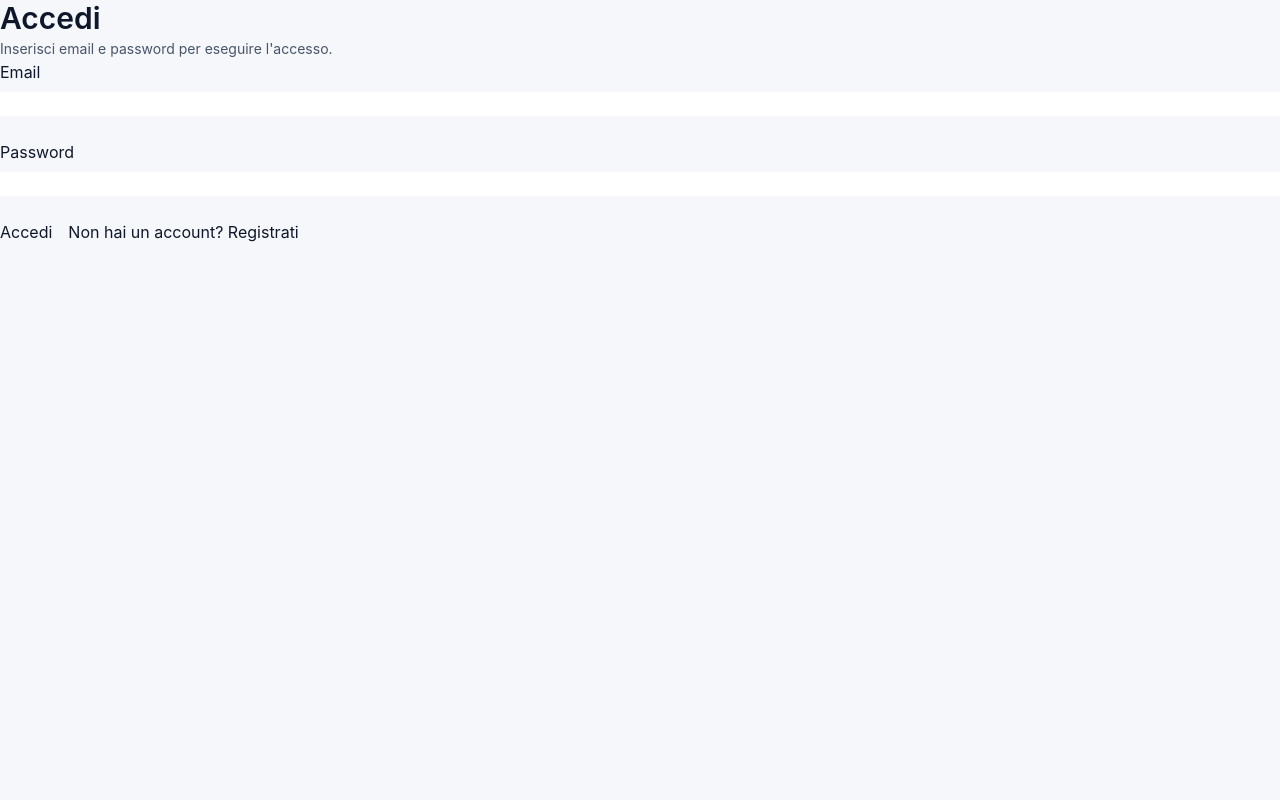
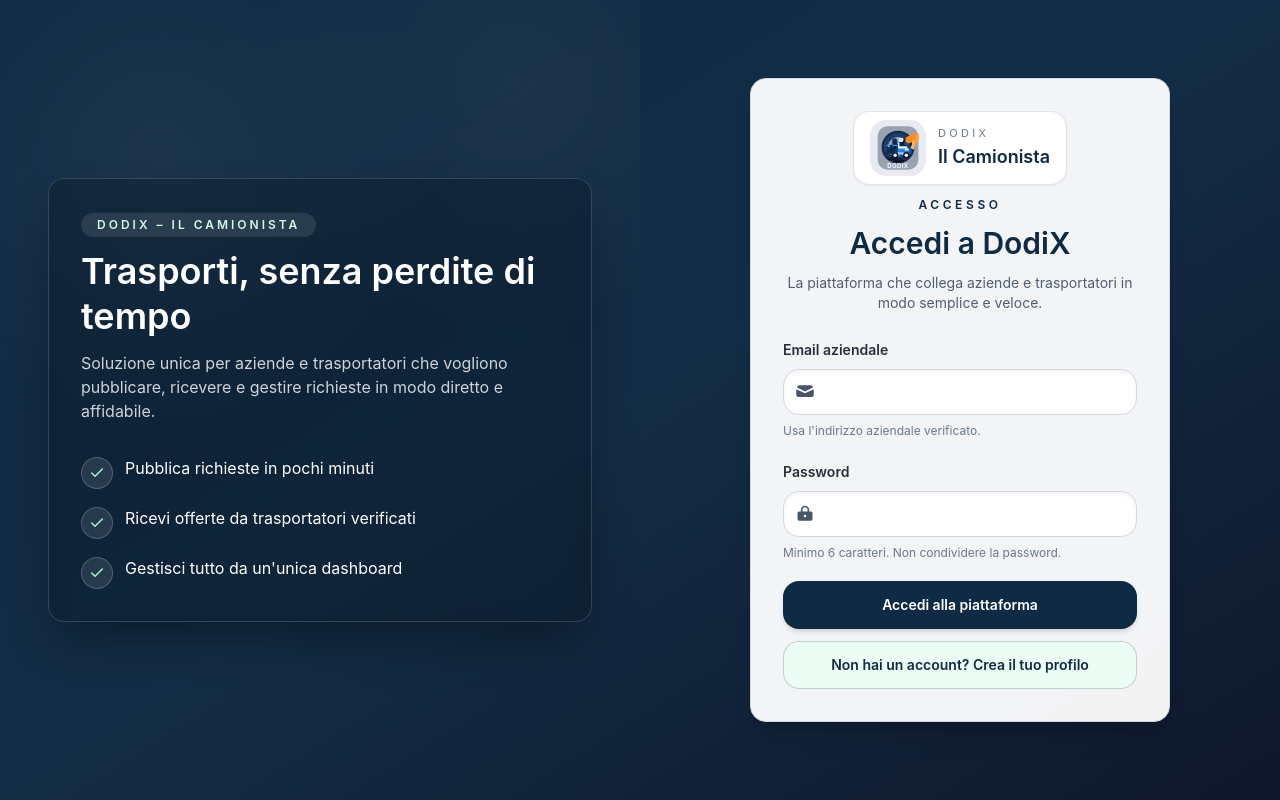
Before and after one commit to diegodirisodd-cmd/1dodix-il-camionista-mvp, a Next.js app: page /login in a window 1280 px wide. Built offline with nearby package versions, Linux system fonts and the light colour scheme.

Commit message:
Refactor login form to use FormData and transitions

```diff
--- a/src/app/login/page.tsx
+++ b/src/app/login/page.tsx
@@ -1,64 +1,221 @@
 "use client";
 
+import Image from "next/image";
 import Link from "next/link";
-import { FormEvent, useState } from "react";
+import { useRouter } from "next/navigation";
+import { useState, useTransition } from "react";
 
 export default function LoginPage() {
   const [result, setResult] = useState<string | null>(null);
   const [error, setError] = useState<string | null>(null);
+  const [loading, startTransition] = useTransition();
+  const router = useRouter();
 
-  const handleSubmit = async (event: FormEvent<HTMLFormElement>) => {
-    event.preventDefault();
+  const handleSubmit = (formData: FormData) => {
     setResult(null);
     setError(null);
 
-    const formData = new FormData(event.currentTarget);
+    startTransition(async () => {
+      try {
+        const payload = Object.fromEntries(formData.entries());
+
         const response = await fetch("/api/auth/login", {
           method: "POST",
-      body: formData,
+          headers: { "Content-Type": "application/json" },
+          body: JSON.stringify(payload),
         });
 
         const data = await response.json();
 
         if (!response.ok) {
-      setError(data.error ?? "Accesso non riuscito.");
+          setError(data?.error ?? "Email o password non valide");
           return;
         }
 
-    const roleInfo = data.role ? ` (ruolo: ${data.role.toLowerCase()})` : "";
-    setResult(`${data.message ?? "Accesso eseguito."}${roleInfo}`);
+        setResult("Accesso eseguito.");
+        router.replace(data?.redirectTo ?? "/dashboard");
+      } catch (err) {
+        console.error("Errore durante il login", err);
+        setError("Accesso non riuscito. Riprova tra qualche istante.");
+      }
+    });
   };
 
   return (
-    <section>
-      <h1>Accedi</h1>
-      <p>Inserisci email e password per eseguire l'accesso.</p>
-
-      <form onSubmit={handleSubmit}>
-        <div className="form-field">
-          <label htmlFor="email">Email</label>
-          <input id="email" name="email" type="email" required />
+    <section className="grid min-h-screen grid-cols-1 bg-gradient-to-br from-[#0f2a44] via-[#132d46] to-[#0f172a] text-white lg:grid-cols-2">
+      <div className="relative hidden overflow-hidden px-12 py-16 lg:block">
+        <div className="absolute inset-0 opacity-40" aria-hidden>
+          <div className="h-full w-full bg-[radial-gradient(circle_at_25%_20%,rgba(255,255,255,0.12),transparent_35%),radial-gradient(circle_at_80%_10%,rgba(255,255,255,0.1),transparent_30%)]" />
+        </div>
+        <div className="relative mx-auto flex h-full max-w-3xl items-center justify-center">
+          <div className="space-y-8 rounded-2xl border border-white/15 bg-black/20 p-8 shadow-2xl shadow-black/40 backdrop-blur">
+            <div className="space-y-3">
+              <span className="inline-flex items-center gap-2 rounded-full bg-white/10 px-4 py-1 text-xs font-semibold uppercase tracking-[0.25em] text-emerald-100">
+                DodiX – Il Camionista
+              </span>
+              <h1 className="text-4xl font-semibold leading-tight text-white">Trasporti, senza perdite di tempo</h1>
+              <p className="text-base text-white/80">
+                Soluzione unica per aziende e trasportatori che vogliono pubblicare, ricevere e gestire richieste in modo diretto e affidabile.
+              </p>
+            </div>
+            <ul className="space-y-4 text-base text-white/80">
+              {["Pubblica richieste in pochi minuti", "Ricevi offerte da trasportatori verificati", "Gestisci tutto da un'unica dashboard"].map((item) => (
+                <li key={item} className="flex items-start gap-3">
+                  <span className="mt-0.5 flex h-8 w-8 items-center justify-center rounded-full border border-white/20 bg-white/10 text-emerald-200">
+                    <svg
+                      xmlns="http://www.w3.org/2000/svg"
+                      viewBox="0 0 24 24"
+                      fill="none"
+                      stroke="currentColor"
+                      strokeWidth="2.2"
+                      strokeLinecap="round"
+                      strokeLinejoin="round"
+                      className="h-4 w-4"
+                      aria-hidden
+                    >
+                      <polyline points="20 6 9 17 4 12" />
+                    </svg>
+                  </span>
+                  <span className="leading-relaxed text-white">{item}</span>
+                </li>
+              ))}
+            </ul>
+          </div>
+        </div>
       </div>
 
-        <div className="form-field">
-          <label htmlFor="password">Password</label>
-          <input id="password" name="password" type="password" required />
+      <div className="flex items-center justify-center px-4 py-12 sm:px-8 lg:px-12 lg:py-16">
+        <div className="w-full max-w-[420px] space-y-6 rounded-2xl border border-neutral-200 bg-white/95 p-8 text-neutral-900 shadow-xl shadow-black/10">
+          <div className="space-y-3 text-center">
+              <div className="flex justify-center">
+                <div className="inline-flex items-center gap-3 rounded-2xl border border-neutral-200/70 bg-white px-4 py-2 shadow-sm">
+                  <div className="relative h-14 w-14 overflow-hidden rounded-xl bg-neutral-100">
+                    <Image
+                      src="/dodix-logo.svg"
+                      alt="Logo DodiX"
+                      fill
+                      sizes="56px"
+                      className="object-contain"
+                      priority
+                    />
+                  </div>
+                  <div className="text-left leading-tight">
+                    <p className="text-[11px] uppercase tracking-[0.3em] text-neutral-500">DodiX</p>
+                    <p className="text-lg font-semibold text-[#0f2a44]">Il Camionista</p>
+                  </div>
+                </div>
+              </div>
+            <p className="text-xs font-semibold uppercase tracking-[0.3em] text-[#0f2a44]">Accesso</p>
+            <h2 className="text-3xl font-semibold text-[#0f2a44]">Accedi a DodiX</h2>
+            <p className="text-sm text-neutral-600">
+              La piattaforma che collega aziende e trasportatori in modo semplice e veloce.
+            </p>
           </div>
 
-        <div className="form-actions">
-          <button type="submit">Accedi</button>
-          <span>
-            Non hai un account? <Link href="/register">Registrati</Link>
+          {result && (
+            <p className="rounded-lg border border-emerald-200 bg-emerald-50 px-4 py-3 text-sm font-semibold text-emerald-800" aria-live="polite">
+              {result}
+            </p>
+          )}
+          {error && (
+            <div className="flex items-start gap-3 rounded-lg border border-red-200 bg-red-50 px-4 py-3 text-sm text-red-800" role="alert" aria-live="assertive">
+              <svg
+                xmlns="http://www.w3.org/2000/svg"
+                viewBox="0 0 20 20"
+                fill="currentColor"
+                className="h-5 w-5 flex-shrink-0"
+                aria-hidden
+              >
+                <path
+                  fillRule="evenodd"
+                  d="M10 18a8 8 0 100-16 8 8 0 000 16zm-.75-11.75a.75.75 0 011.5 0v4.5a.75.75 0 01-1.5 0v-4.5zm0 7a.75.75 0 111.5 0 .75.75 0 01-1.5 0z"
+                  clipRule="evenodd"
+                />
+              </svg>
+              <p className="font-semibold leading-relaxed">{error}</p>
+            </div>
+          )}
+
+          <form className="space-y-5" action={handleSubmit}>
+            <div className="space-y-2">
+              <label className="text-sm font-semibold text-neutral-800" htmlFor="email">
+                Email aziendale
+              </label>
+              <div className="relative">
+                <span className="pointer-events-none absolute inset-y-0 left-3 flex items-center text-slate-600">
+                  <svg xmlns="http://www.w3.org/2000/svg" viewBox="0 0 24 24" fill="currentColor" className="h-5 w-5">
+                    <path d="M1.5 8.67v6.66a2.67 2.67 0 002.67 2.67h15.66a2.67 2.67 0 002.67-2.67V8.67L12 13.5 1.5 8.67z" />
+                    <path d="M21.5 6.67A2.67 2.67 0 0018.83 4H5.17A2.67 2.67 0 002.5 6.67L12 11.5l9.5-4.83z" />
+                  </svg>
                 </span>
+                <input
+                  className="w-full rounded-xl border border-neutral-200 bg-white pl-11 pr-3 py-3 text-sm text-neutral-900 shadow-inner transition focus:border-[#0f2a44] focus:outline-none focus:ring-2 focus:ring-[#0f2a44]/40"
+                  id="email"
+                  name="email"
+                  type="email"
+                  required
+                  autoComplete="email"
+                />
+              </div>
+              <p className="text-xs text-neutral-500">Usa l&apos;indirizzo aziendale verificato.</p>
+            </div>
+
+            <div className="space-y-2">
+              <label className="text-sm font-semibold text-neutral-800" htmlFor="password">
+                Password
+              </label>
+              <div className="relative">
+                <span className="pointer-events-none absolute inset-y-0 left-3 flex items-center text-slate-600">
+                  <svg xmlns="http://www.w3.org/2000/svg" viewBox="0 0 24 24" fill="currentColor" className="h-5 w-5">
+                    <path d="M12 2a5 5 0 00-5 5v2H5a2 2 0 00-2 2v7a2 2 0 002 2h14a2 2 0 002-2v-7a2 2 0 00-2-2h-2V7a5 5 0 00-5-5zm-3 7V7a3 3 0 116 0v2H9zm3 4a1.5 1.5 0 011.5 1.5 1.5 1.5 0 11-3 0A1.5 1.5 0 0112 13z" />
+                  </svg>
+                </span>
+                <input
+                  className="w-full rounded-xl border border-neutral-200 bg-white pl-11 pr-3 py-3 text-sm text-neutral-900 shadow-inner transition focus:border-[#0f2a44] focus:outline-none focus:ring-2 focus:ring-[#0f2a44]/40"
+                  id="password"
+                  name="password"
+                  type="password"
+                  required
+                  autoComplete="current-password"
+                />
+              </div>
+              <p className="text-xs text-neutral-500">Minimo 6 caratteri. Non condividere la password.</p>
+            </div>
+
+            <div className="space-y-3">
+              <button
+                type="submit"
+                disabled={loading}
+                className="flex h-12 w-full items-center justify-center gap-2 rounded-xl bg-[#0f2a44] text-sm font-semibold text-white shadow-md transition duration-150 hover:bg-[#13375a] focus-visible:outline-none focus-visible:ring-2 focus-visible:ring-[#0f2a44] focus-visible:ring-offset-2 focus-visible:ring-offset-white disabled:cursor-not-allowed disabled:border disabled:border-[#0f2a44]/30 disabled:bg-[#0f2a44]/60"
+              >
+                {loading && (
+                  <svg
+                    className="h-4 w-4 animate-spin text-white"
+                    xmlns="http://www.w3.org/2000/svg"
+                    fill="none"
+                    viewBox="0 0 24 24"
+                    aria-hidden
+                  >
+                    <circle className="opacity-25" cx="12" cy="12" r="10" stroke="currentColor" strokeWidth="4"></circle>
+                    <path
+                      className="opacity-75"
+                      fill="currentColor"
+                      d="M4 12a8 8 0 018-8v4a4 4 0 00-4 4H4z"
+                    ></path>
+                  </svg>
+                )}
+                {loading ? "Accesso in corso..." : "Accedi alla piattaforma"}
+              </button>
+              <Link
+                href="/register"
+                className="flex h-12 w-full items-center justify-center rounded-xl border border-[#0f2a44]/20 bg-emerald-50 text-sm font-semibold text-[#0f2a44] transition duration-150 hover:border-[#0f2a44]/40 hover:bg-emerald-100 focus-visible:outline-none focus-visible:ring-2 focus-visible:ring-[#0f2a44] focus-visible:ring-offset-2 focus-visible:ring-offset-white"
+              >
+                Non hai un account? Crea il tuo profilo
+              </Link>
             </div>
           </form>
-
-      {result && <p aria-live="polite">{result}</p>}
-      {error && (
-        <p role="alert" style={{ color: "#b00020" }}>
-          {error}
-        </p>
-      )}
+        </div>
+      </div>
     </section>
   );
 }
```
Lines whose indentation alone changed are shown as unchanged.
